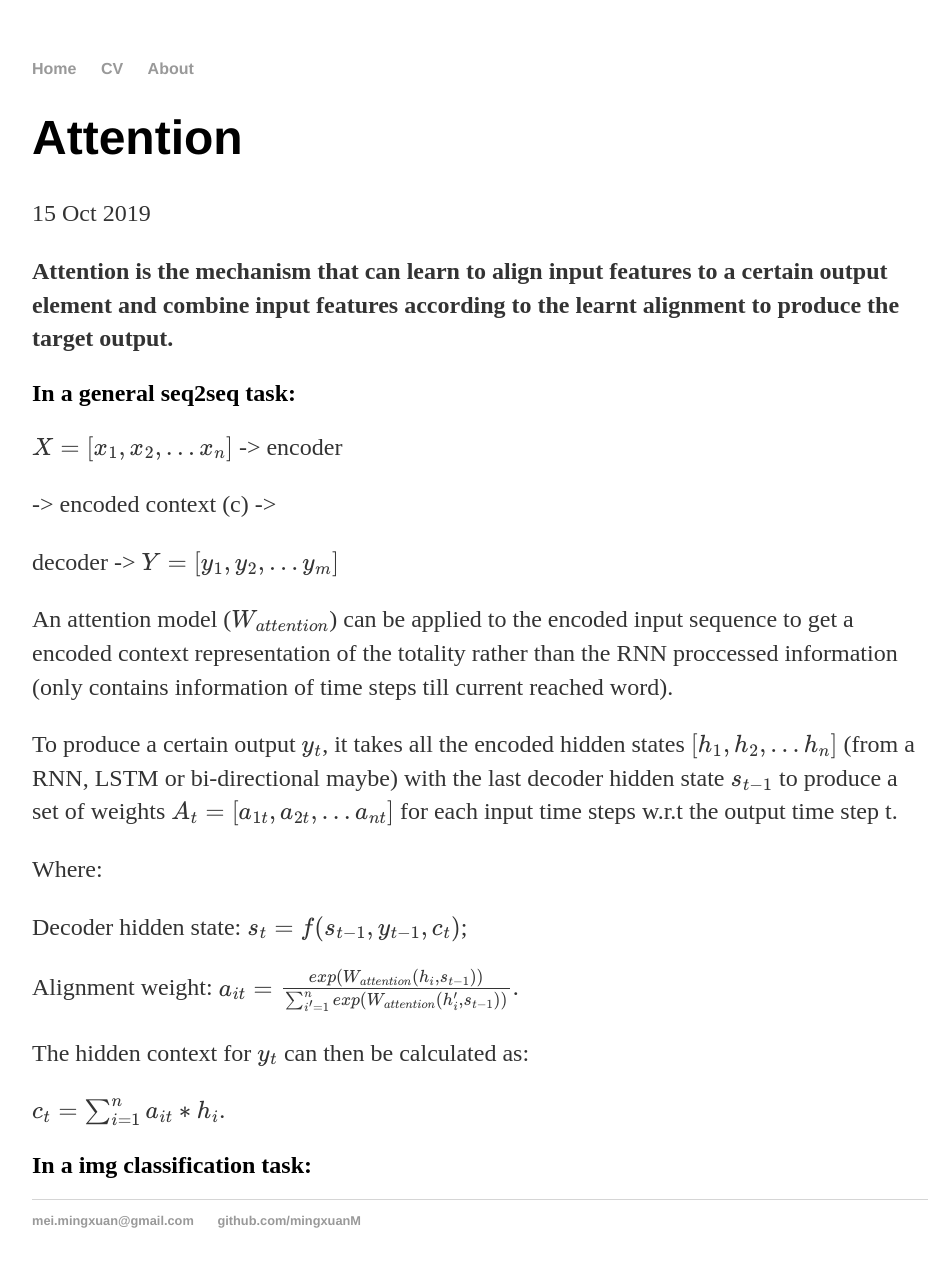
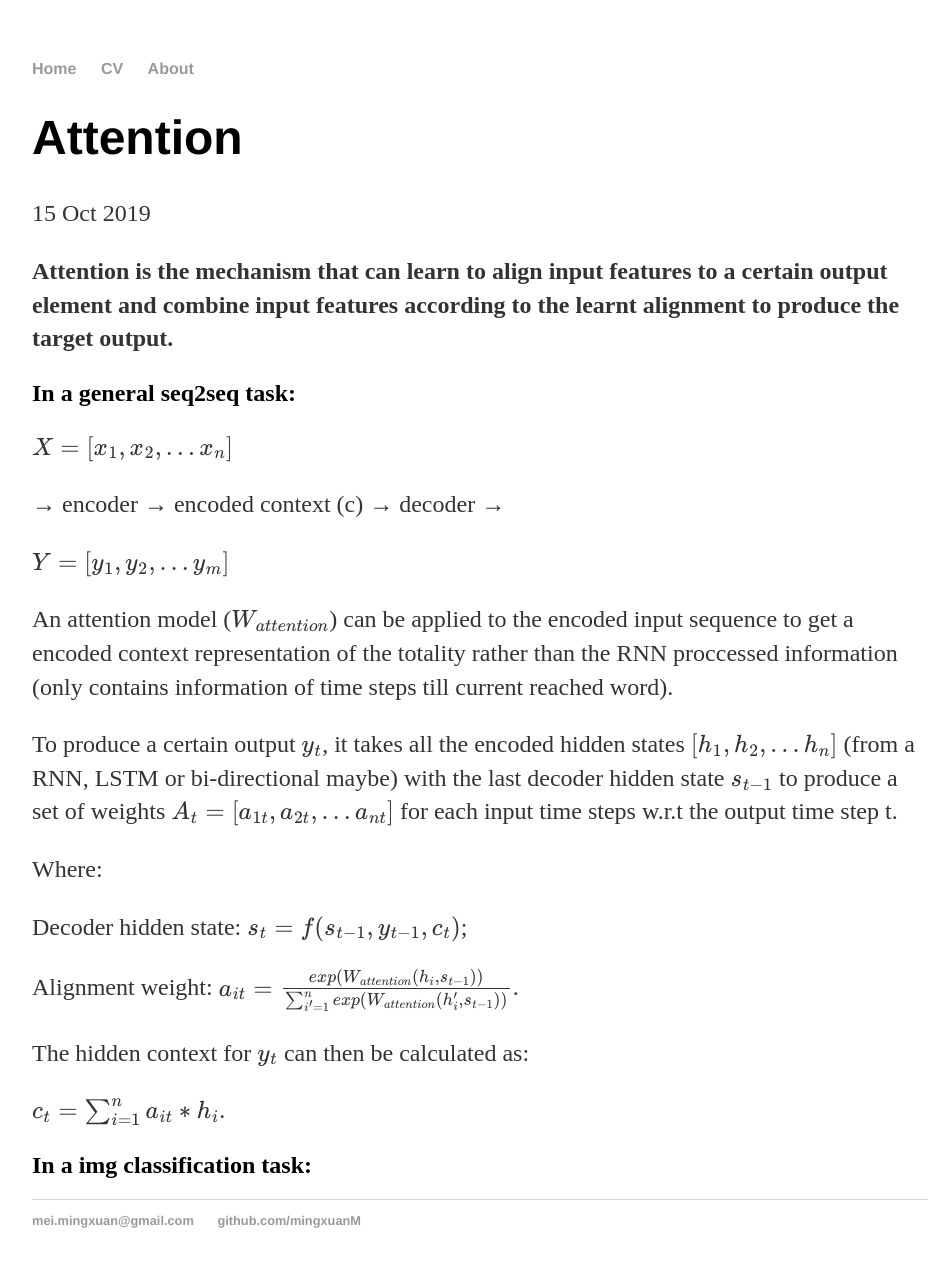
Before and after one commit to mingxuanM/mingxuanM.github.io, a Jekyll site: the page built from _posts/2019-10-15-Attention.md, in a window 1280 px wide. Shown: the whole page, without its empty margins (160-1105 px from the left). Built offline with Jekyll 4.4.1, drawn with Linux system fonts in a browser that asks for light colours; formulas are drawn with MathJax 3; part of the change alters nothing that is shown.

```diff
--- a/_posts/2019-10-15-Attention.md
+++ b/_posts/2019-10-15-Attention.md
@@ -9,11 +9,11 @@ date: 2019-10-15
 ## In a general seq2seq task:
 
 {% raw %}
-  $ X =[x_1, x_2, ... x_n] $ -> encoder
+  $ X =[x_1, x_2, ... x_n] $
 
-  -> encoded context (c) ->
+  &rarr; encoder &rarr; encoded context (c) &rarr; decoder &rarr;
 
-  decoder -> $ Y = [y_1, y_2, ... y_m] $
+  $ Y = [y_1, y_2, ... y_m] $
 {% endraw %}
 
 An attention model ($ W_{attention} $) can be applied to the encoded input sequence to get a encoded context representation of the totality rather than the RNN proccessed information (only contains information of time steps till current reached word).
```
